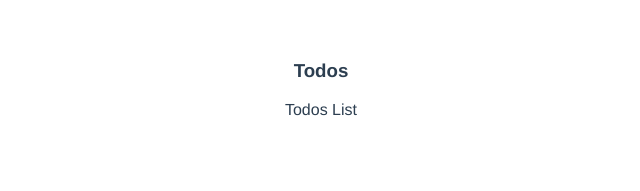
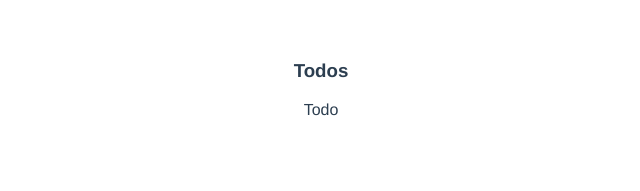
Before and after one commit to st0nyx/vuex-todos, a Vue app: page / in a window 1280 px wide. Shown: the top 191 px of the page, without its empty margins (319-959 px from the left). Built offline with nearby package versions, Linux system fonts and the light colour scheme.

Commit message:
added Todo.vue

```diff
--- /dev/null
+++ b/src/components/Todo.vue
@@ -0,0 +1,13 @@
+<template>
+  <div>Todo</div>
+</template>
+
+<script>
+export default {
+
+}
+</script>
+
+<style>
+
+</style>
--- a/src/components/TodosList.vue
+++ b/src/components/TodosList.vue
@@ -1,10 +1,15 @@
 <template>
-  <div>Todos List</div>
+  <div>
+    <todo/>
+  </div>
 </template>
 
 <script>
+import Todo from './Todo'
 export default {
-
+  components: {
+    Todo
+  }
 }
 </script>
 
```
